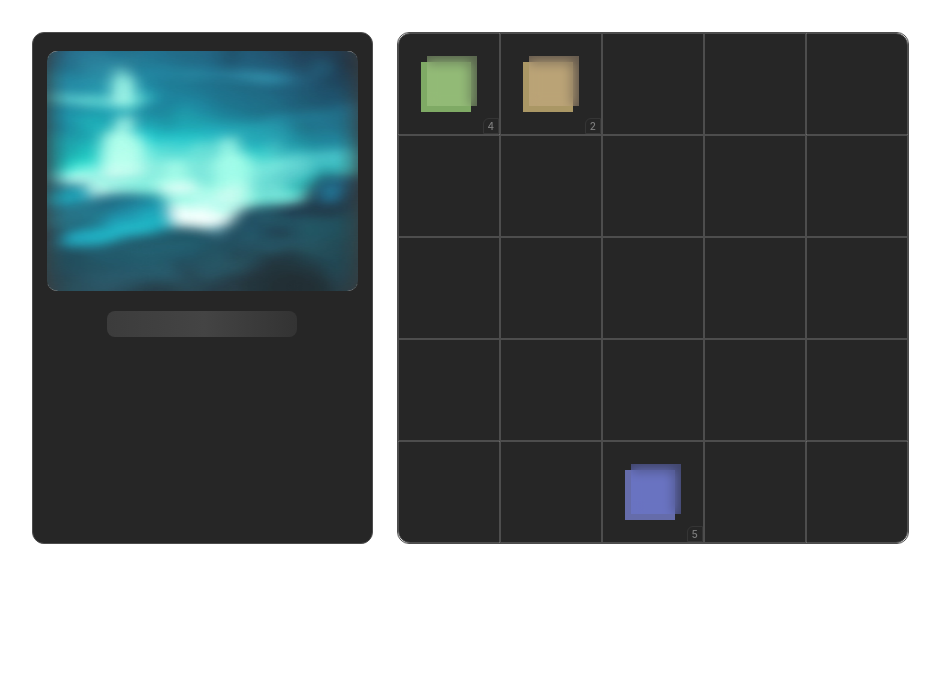
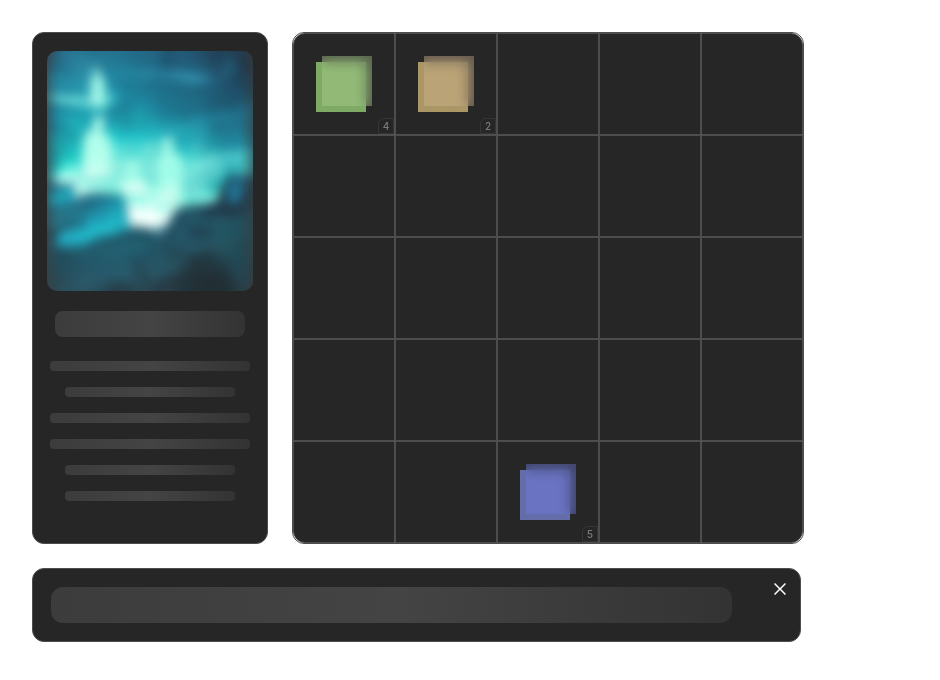
Before and after one commit to innaos07/testVue, a Vue app: page / in a window 1280 px wide. Shown: the top 680 px of the page, without its empty margins (40-980 px from the left). Built offline with nearby package versions, Linux system fonts and the light colour scheme.

Commit message:
added SearchComponent

```diff
--- a/src/App.vue
+++ b/src/App.vue
@@ -1,22 +1,24 @@
 <script>
 import SidebarComponent from './components/SidebarComponent.vue';
 import InventoryComponent from './components/InventoryComponent.vue';
+import SearchComponent from './components/SearchComponent.vue';
 
 export default {
-components: { SidebarComponent, InventoryComponent },
+components: { SidebarComponent, InventoryComponent, SearchComponent },
 }
-
 </script>
 
 <template>
   <div class="wrapper">
     <main>
-      <div class="container">
-        <div class="content__top">
+      <div class="container main">
+        <div class="main__top">
           <sidebar-component></sidebar-component>
           <inventory-component></inventory-component>
         </div>
-        <div class="content__bottom"></div>
+        <div class="main__bottom">
+          <search-component></search-component>
+        </div>
       </div>
     </main>
   </div>
@@ -27,9 +29,14 @@
 <style lang="scss">
 @import '@/assets/styles/index.scss';
 
+.main {
+  display: flex;
+  flex-direction: column;
 
-.content__top {
-  display: flex;
-  column-gap: 24px;
+  .main__top {
+    display: flex;
+    column-gap: 24px;
+    margin-bottom: 24px;
+  }
 }
 </style>
--- a/src/components/ItemModal.vue
+++ b/src/components/ItemModal.vue
@@ -111,7 +111,7 @@
   .item-modal {
     position: relative;
     top: 0;
-    right: -50%;
+    right: -51%;
     bottom: 0;
     width: 250px;
     padding: 18px 15px;
--- /dev/null
+++ b/src/components/SearchComponent.vue
@@ -0,0 +1,38 @@
+<template>
+  <section class="search">
+    <input type="text" class="search__input" />
+    <div class="search__close-icon">
+      <img src="@/assets/img/close.svg" alt="close" />
+    </div>
+  </section>
+</template>
+
+<script>
+export default {};
+</script>
+
+<style lang="scss">
+.search {
+  position: relative;
+  width: 769px;
+  padding: 18px;
+  padding-right: 68px;
+  background: #262626;
+
+  border: 1px solid #4D4D4D;
+  border-radius: 12px;
+
+  .search__input {
+    width: 100%;
+    min-height: 36px;
+    background: linear-gradient(90deg, #3C3C3C 0%, #444444 51.04%, #333333 100%);
+    border-radius: 12px;
+  }
+
+  .search__close-icon {
+    position: absolute;
+    top: 14px;
+    right: 14px;
+  }
+}
+</style>
--- a/src/components/SidebarComponent.vue
+++ b/src/components/SidebarComponent.vue
@@ -5,8 +5,12 @@
     </div>
     <div class="sidebar__info">
       <h2 class="sidebar__title"></h2>
-      <p class="sidebar__text"></p>
-
+      <p class="sidebar__text sidebar__text--big"></p>
+      <p class="sidebar__text sidebar__text--small"></p>
+      <p class="sidebar__text sidebar__text--big"></p>
+      <p class="sidebar__text sidebar__text--big"></p>
+      <p class="sidebar__text sidebar__text--small"></p>
+      <p class="sidebar__text sidebar__text--small"></p>
     </div>
   </aside>
 </template>
@@ -22,7 +26,7 @@
   display: flex;
   flex-direction: column;
   align-items: center;
-  flex: 0 1 30%;
+  width: 236px;
   padding: 18px 14px;
   background: #262626;
   border: 1px solid #4D4D4D;
@@ -43,6 +47,7 @@
   .sidebar__info {
     display: flex;
     flex-direction: column;
+    align-items: center;
     flex: 1;
     width: 190;
 
@@ -53,6 +58,21 @@
       border-radius: 8px;
       background: linear-gradient(90deg, #3C3C3C 0%, #444444 51.04%, #333333 100%);
     }
+
+    .sidebar__text {
+      height: 10px;
+      margin-bottom: 16px;
+      border-radius: 4px;
+      background: linear-gradient(90deg, #3C3C3C 0%, #444444 51.04%, #333333 100%);
+
+      &--big {
+        width: 200px;
+      }
+
+      &--small {
+        width: 170px;
+      }
+    }
   }
 
 }
```
